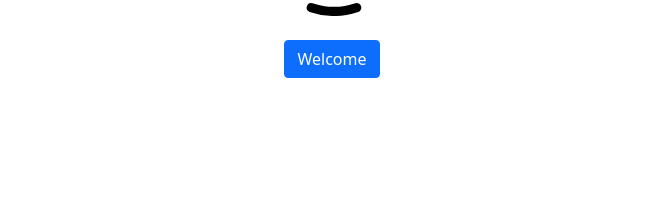
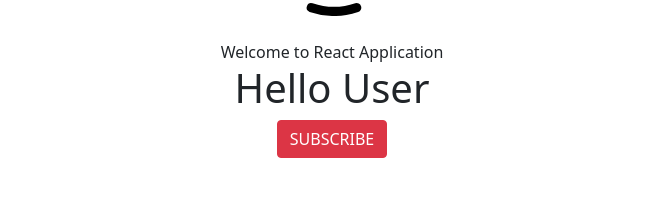
Before and after one commit to gunjan2012/own-react-setup-with-webpack, a React app: page / in a window 1280 px wide. Shown: the part 339-536 px from the top of the page, without its empty margins (308-971 px from the left). Built offline with nearby package versions, Linux system fonts and the light colour scheme.

Commit message:
add subscribe button

```diff
--- a/src/App.js
+++ b/src/App.jsx
@@ -1,5 +1,6 @@
 import "./styles/index.css";
 import svgImage from "./assets/online-community-icon.svg";
+import Subscribe from "./components/Subscribe";
 
 function App() {
   return (
@@ -17,7 +18,8 @@ function App() {
       />
       <br />
       <br />
-      <button className="btn btn-primary text-center">Welcome</button>
+      <span>Welcome to React Application</span>
+      <Subscribe />
     </>
   );
 }
--- /dev/null
+++ b/src/components/Subscribe.jsx
@@ -0,0 +1,26 @@
+import React, { Component } from "react";
+
+export default class ChangeState extends Component {
+  constructor() {
+    super();
+    this.state = { message: "Hello User", btnName: "SUBSCRIBE" };
+  }
+  changeMessage = () => {
+    this.setState({ message: "Thanks For Subscribing", btnName: "SUBSCRIBED" });
+  };
+  render() {
+    return (
+      <>
+        <h1>{this.state.message}</h1>
+        <button
+          className="btn btn-danger"
+          onClick={() => {
+            this.changeMessage();
+          }}
+        >
+          {this.state.btnName}
+        </button>
+      </>
+    );
+  }
+}
--- a/webpack/webpack.common.js
+++ b/webpack/webpack.common.js
@@ -2,9 +2,9 @@ const path = require("path");
 const HtmlWebpackPlugin = require("html-webpack-plugin");
 
 module.exports = {
-  entry: path.resolve(__dirname, "..", "./src/index.js"),
+  entry: path.resolve(__dirname, "..", "./src/index.jsx"),
   resolve: {
-    extensions: [".tsx", ".ts", ".js"],
+    extensions: [".tsx", ".ts", ".js", ".jsx"],
   },
   module: {
     rules: [
```
Also changed, not shown: src/index.jsx (renamed from src/index.js).
